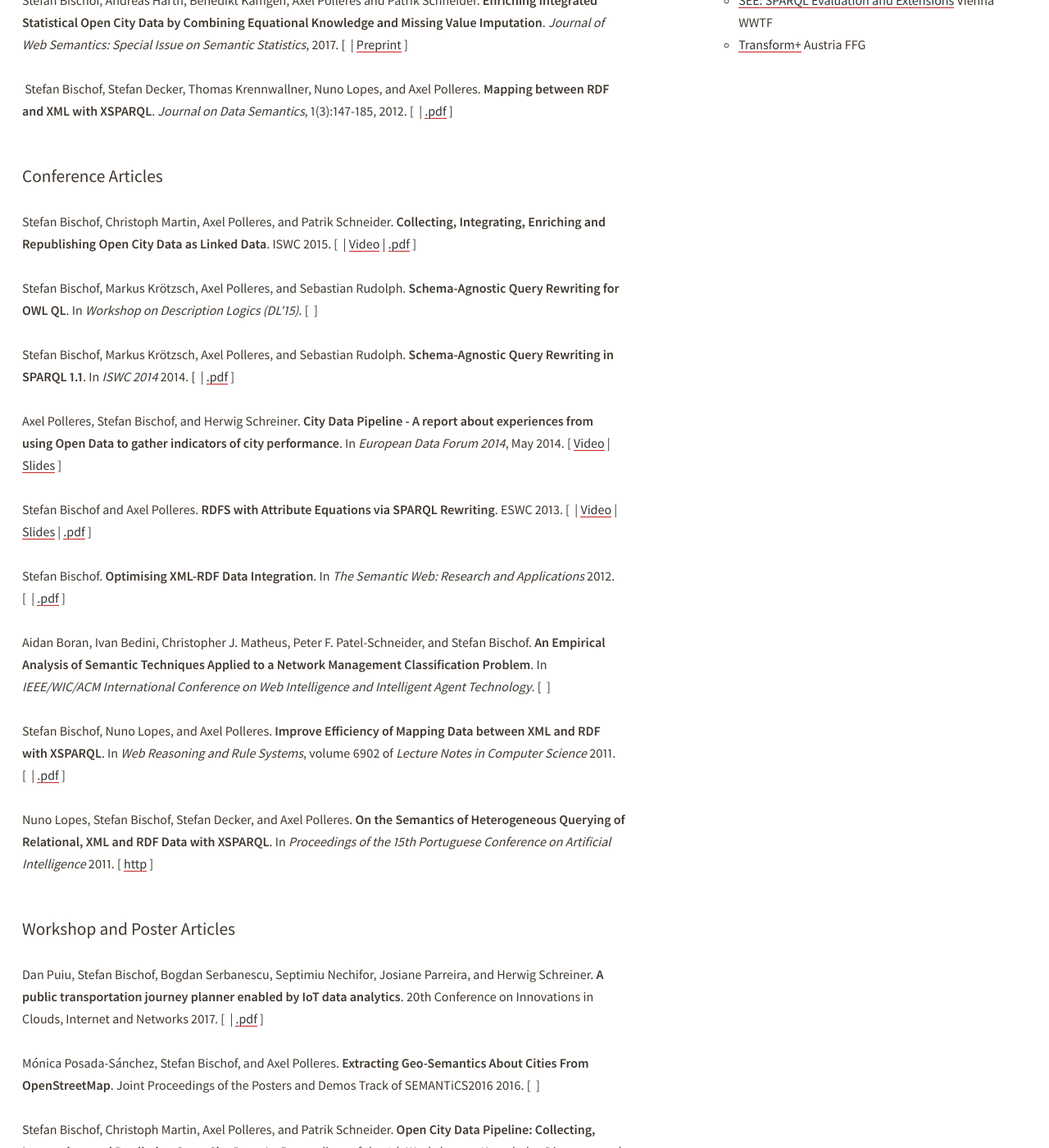
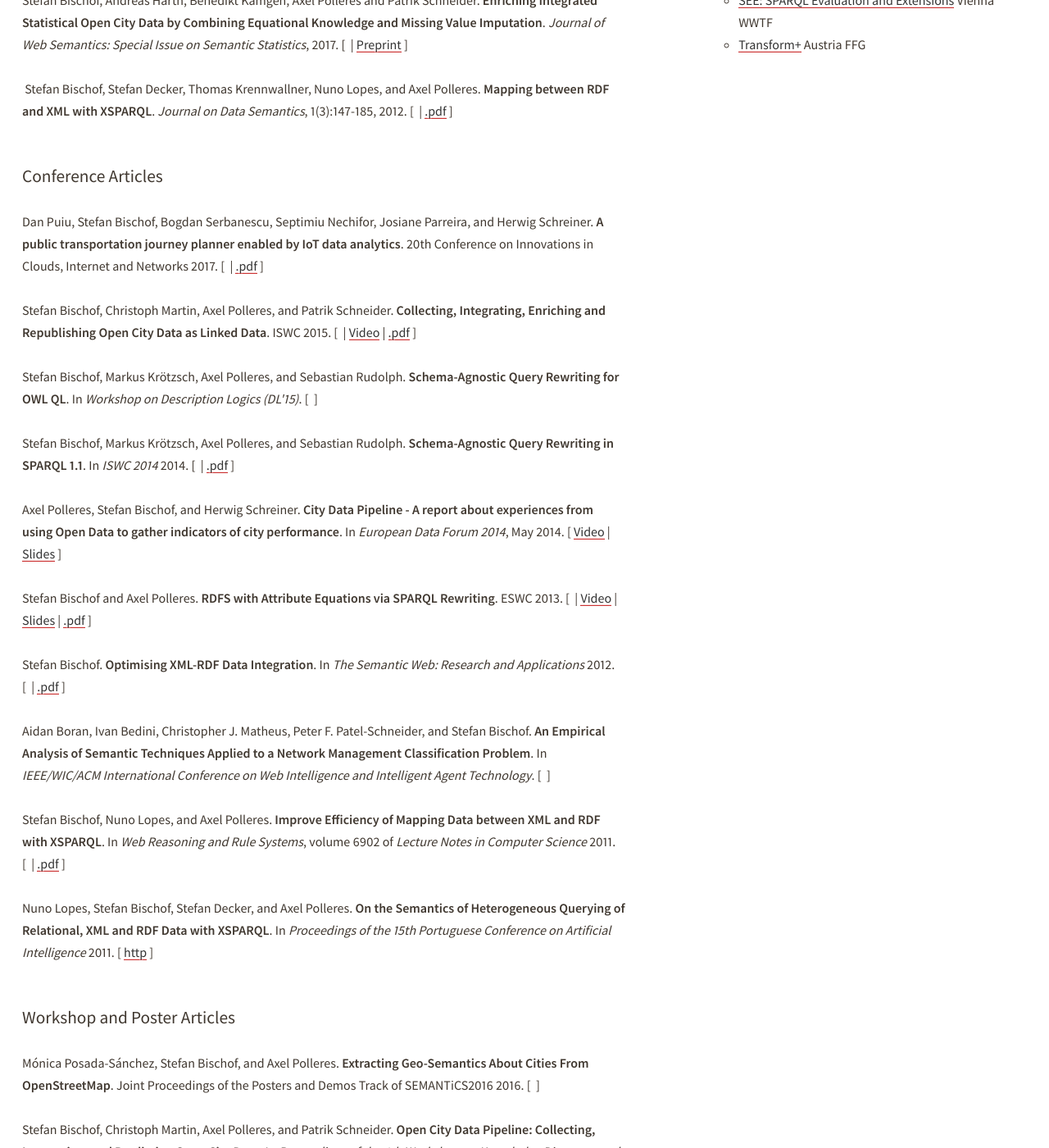
Before and after one commit to stefanbischof/stefanbischof.github.io, a Jekyll site: the page built from index.html, in a window 1280 px wide and 1400 px high, scrolled down 642 px. Shown: the whole window at 82% size. Built offline with Jekyll 4.4.1, drawn with Linux system fonts in a browser that asks for light colours; a style sheet for code colours, icons or effects is not loaded.

Commit message:
Move 2017 article to conference section

```diff
--- a/mypublications.html
+++ b/mypublications.html
@@ -5,6 +5,8 @@
 <p><a name="BischofDeckerKrennwallnerEtAl2012a"></a><i class="ai ai-springer-square"></i> Stefan Bischof,  Stefan Decker,  Thomas Krennwallner,  Nuno Lopes,  and Axel   Polleres.  <b>Mapping between RDF and XML with XSPARQL</b>.  <em>Journal on Data Semantics</em>,  1(3):147-185,  2012. [&nbsp;<a href="https://dx.doi.org/10.1007/s13740-012-0008-7"><i class="ai ai-doi"></i></a>&nbsp;|  <a href="pdf/jds2012-xsparql.pdf">.pdf</a>&nbsp;]  </p>
 
 <h2>Conference Articles</h2>
+
+<p><a name="puiu2017public"></a>Dan Puiu,  Stefan Bischof,  Bogdan Serbanescu,  Septimiu Nechifor,  Josiane   Parreira,  and Herwig Schreiner.  <b>A public transportation journey planner enabled by IoT data   analytics</b>.  20th Conference on Innovations in Clouds,  Internet and   Networks   2017. [&nbsp;<a href="https://dx.doi.org/10.1109/ICIN.2017.7899440"><i class="ai ai-doi"></i></a>&nbsp;|  <a href="pdf/puiu-etal-2017.pdf">.pdf</a>&nbsp;]  </p>
 
 <p><a name="BischofMartinPolleresEtAl2015a"></a>Stefan Bischof,  Christoph Martin,  Axel Polleres,  and Patrik Schneider.  <b>Collecting, Integrating, Enriching and Republishing Open City Data   as Linked Data</b>.  ISWC 2015. [&nbsp;<a href="https://dx.doi.org/10.1007/978-3-319-25010-6_4"><i class="ai ai-doi"></i></a>&nbsp;|  <a href="http://videolectures.net/iswc2015_bischof_linked_data/">Video</a>&nbsp;|  <a href="pdf/bisc-etal-2015ISWC.pdf">.pdf</a>&nbsp;]  </p>
 
@@ -27,9 +29,7 @@
 
 <h2>Workshop and Poster Articles</h2>
 
-<p><a name="puiu2017public"></a>Dan Puiu,  Stefan Bischof,  Bogdan Serbanescu,  Septimiu Nechifor,  Josiane   Parreira,  and Herwig Schreiner.  <b>A public transportation journey planner enabled by IoT data   analytics</b>.  20th Conference on Innovations in Clouds,  Internet and   Networks   2017. [&nbsp;<a href="https://dx.doi.org/10.1109/ICIN.2017.7899440"><i class="ai ai-doi"></i></a>&nbsp;|  <a href="pdf/puiu-etal-2017.pdf">.pdf</a>&nbsp;]  </p>
-
-<p><a name="DBLP:conf/i-semantics/Posada-Sanchez016"></a>M&oacute;nica Posada-S&aacute;nchez,  Stefan Bischof,  and Axel Polleres.  <b>Extracting Geo-Semantics About Cities From OpenStreetMap</b>.  Joint Proceedings of the Posters and Demos Track of  SEMANTiCS2016 2016. [&nbsp;<a href="http://ceur-ws.org/Vol-1695/paper39.pdf"><i class="ai ai-ceur"></i></a>&nbsp;]  </p>
+<p><a name="Posada-Sanchez016"></a>M&oacute;nica Posada-S&aacute;nchez,  Stefan Bischof,  and Axel Polleres.  <b>Extracting Geo-Semantics About Cities From OpenStreetMap</b>.  Joint Proceedings of the Posters and Demos Track of  SEMANTiCS2016 2016. [&nbsp;<a href="http://ceur-ws.org/Vol-1695/paper39.pdf"><i class="ai ai-ceur"></i></a>&nbsp;]  </p>
 
 <p><a name="BischofMartinPolleresEtAl2015"></a>Stefan Bischof,  Christoph Martin,  Axel Polleres,  and Patrik Schneider.  <b>Open City Data Pipeline: Collecting, Integrating,  and Predicting   Open City Data</b>.  In <em>Proceedings of the 4th Workshop on Knowledge Discovery and   Data Mining Meets Linked Open Data co-located with 12th Extended Semantic Web   Conference (ESWC'15)</em> 2015. [&nbsp;<a href="http://ceur-ws.org/Vol-1365/paper3.pdf"><i class="ai ai-ceur"></i></a>&nbsp;]  </p>
 
```
